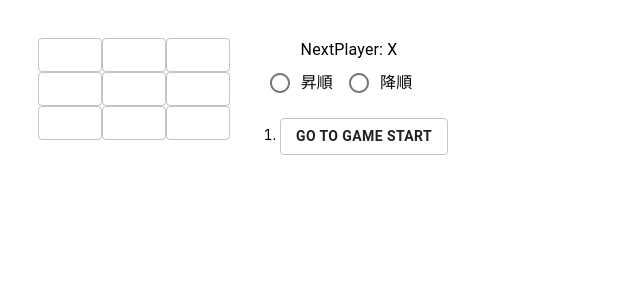
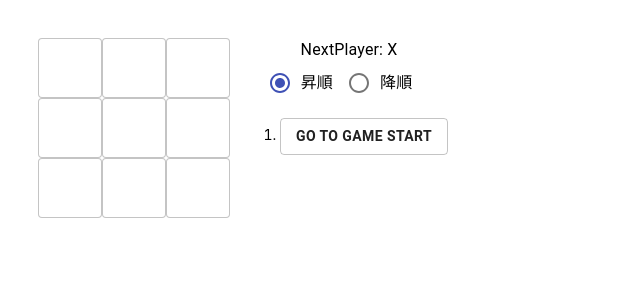
Before and after one commit to hwld/react-sample, a React (Create React App) app: page / in a window 1280 px wide. Shown: the top 300 px of the page, without its empty margins (0-640 px from the left). Built offline with nearby package versions, Linux system fonts and the light colour scheme.

Commit message:
styled-componentsを使用

```diff
--- a/package.json
+++ b/package.json
@@ -5,6 +5,7 @@
   "dependencies": {
     "@material-ui/core": "^4.8.3",
     "@material-ui/icons": "^4.5.1",
+    "@material-ui/styles": "^4.8.2",
     "@reduxjs/toolkit": "^1.2.2",
     "@testing-library/jest-dom": "^4.2.4",
     "@testing-library/react": "^9.4.0",
@@ -13,6 +14,7 @@
     "@types/react": "16.9.17",
     "@types/react-dom": "16.9.4",
     "@types/react-redux": "^7.1.6",
+    "@types/styled-components": "^4.4.2",
     "eslint": "^6.8.0",
     "husky": "^3.1.0",
     "lint-staged": "^9.5.0",
@@ -20,6 +22,7 @@
     "react-dom": "^16.12.0",
     "react-redux": "^7.1.3",
     "react-scripts": "3.3.0",
+    "styled-components": "^5.0.0",
     "typescript": "3.7.4"
   },
   "scripts": {
--- a/src/components/HistoryList.tsx
+++ b/src/components/HistoryList.tsx
@@ -19,15 +19,10 @@ const HistoryList: React.FC<HistoryListProps> = ({
   stepNum,
   jumpTo,
 }) => {
-  const [isAsc, setIsAsc] = useState(true);
-  /*
-  const radioName = Math.random().toString();
-  const ascId = Math.random().toString();
-  const descId = Math.random().toString();
-*/
+  const [value, setValue] = useState('asc');
 
   const handleChange = (event: React.ChangeEvent<HTMLInputElement>) => {
-    setIsAsc(event.target.value === 'asc');
+    setValue(event.target.value);
   };
 
   const moves = history.map((step, move) => {
@@ -51,10 +46,11 @@ const HistoryList: React.FC<HistoryListProps> = ({
   return (
     <>
       <FormControl>
-        <RadioGroup onChange={handleChange}>
+        <RadioGroup value={value} onChange={handleChange}>
           <div>
             <FormControlLabel
               value="asc"
+              defaultChecked
               control={<Radio color="primary" />}
               label="昇順"
             />
@@ -67,7 +63,7 @@ const HistoryList: React.FC<HistoryListProps> = ({
         </RadioGroup>
       </FormControl>
 
-      <ol className={isAsc ? 'history-list' : 'history-list-reverse'}>
+      <ol className={value === 'asc' ? 'history-list' : 'history-list-reverse'}>
         {moves}
       </ol>
     </>
--- a/src/components/Square.tsx
+++ b/src/components/Square.tsx
@@ -1,5 +1,6 @@
 import React from 'react';
-import Button from '@material-ui/core/Button';
+import styled from 'styled-components';
+import { Button } from '@material-ui/core';
 import { Clear, PanoramaFishEye } from '@material-ui/icons';
 
 interface SquareProps {
@@ -8,21 +9,24 @@ interface SquareProps {
   onClick: () => void;
 }
 
+const SquareButton = styled(Button)<{ isWinFactor: boolean }>`
+  background-color: ${props => (props.isWinFactor ? 'yellow' : 'white')};
+  height: 60px;
+  width: 60px;
+`;
+
 const Square: React.FC<SquareProps> = ({ value, isWinFactor, onClick }) => {
-  let classNames = 'square';
-  if (isWinFactor) classNames += ' winFactor';
-
   const renderIcon = () => (value === 'O' ? <PanoramaFishEye /> : <Clear />);
 
   return (
-    <Button
+    <SquareButton
+      isWinFactor={isWinFactor}
       disableElevation
-      variant={isWinFactor ? 'contained' : 'outlined'}
-      className={classNames}
+      variant="outlined"
       onClick={() => onClick()}
     >
       {value == null ? null : renderIcon()}
-    </Button>
+    </SquareButton>
   );
 };
 
--- a/src/index.css
+++ b/src/index.css
@@ -31,29 +31,6 @@ button.selected{
   margin-bottom: 10px;
 }
 
-.square {
-  background: #fff;
-  border: 1px solid #999;
-  float: left;
-  font-size: 24px;
-  font-weight: bold;
-  height: 34px;
-  line-height: 34px;
-  margin-right: -1px;
-  margin-top: -1px;
-  padding: 0;
-  text-align: center;
-  width: 34px;
-}
-
-.square:focus {
-  outline: none;
-}
-
-.winFactor{
-  background-color: yellow;
-}
-
 .kbd-navigation .square:focus {
   background: #ddd;
 }
--- a/src/index.tsx
+++ b/src/index.tsx
@@ -2,14 +2,17 @@ import React from 'react';
 import ReactDOM from 'react-dom';
 import './index.css';
 import { Provider } from 'react-redux';
+import { StylesProvider } from '@material-ui/styles';
 import store from 'stores';
 import App from './App';
 import * as serviceWorker from './serviceWorker';
 
 ReactDOM.render(
-  <Provider store={store}>
-    <App />
-  </Provider>,
+  <StylesProvider injectFirst>
+    <Provider store={store}>
+      <App />
+    </Provider>
+  </StylesProvider>,
   document.getElementById('root'),
 );
 
```
Also changed, not shown: .stylelintrc.js, 2 other files (tests, documents, lock files or other folders).
